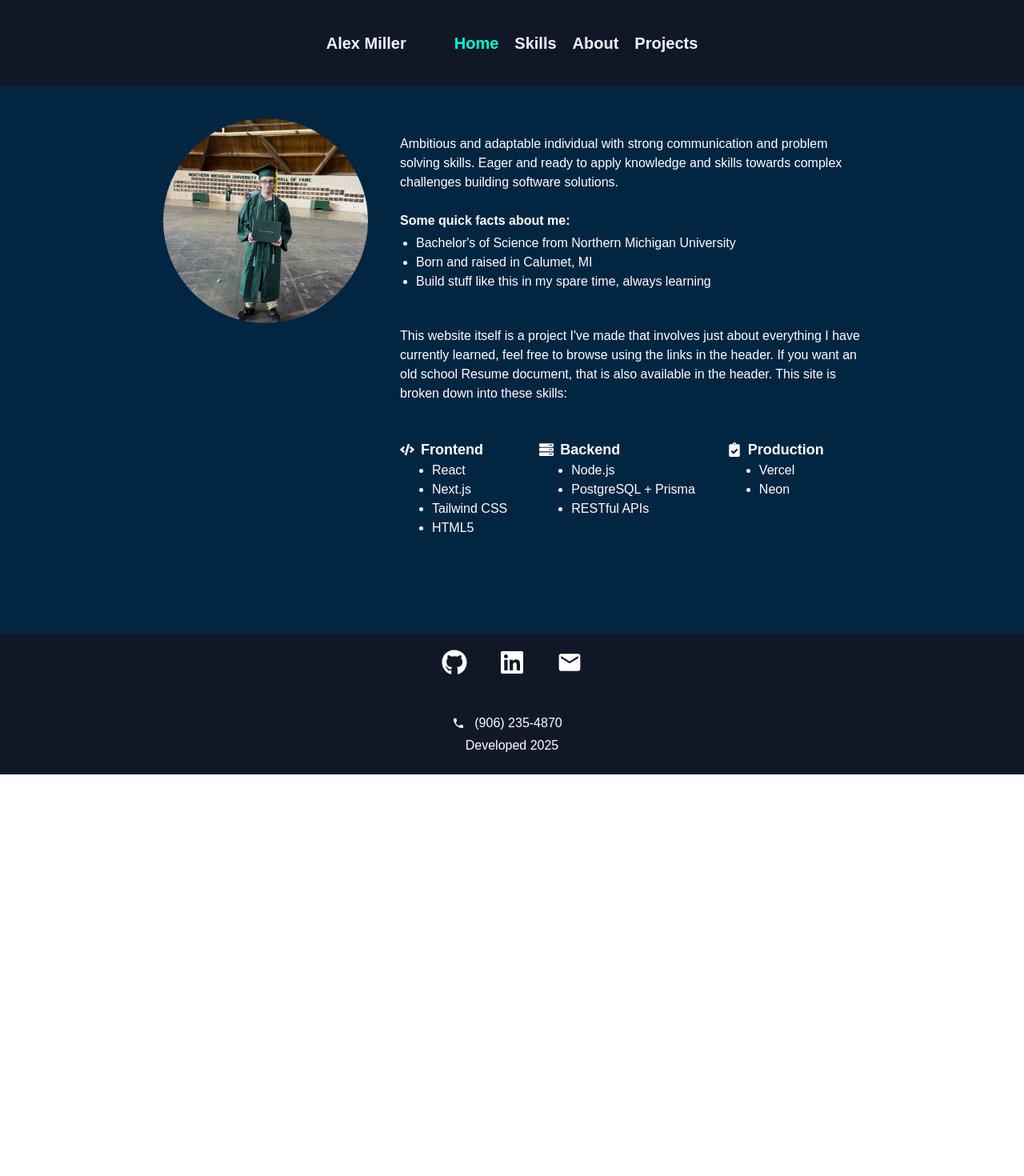
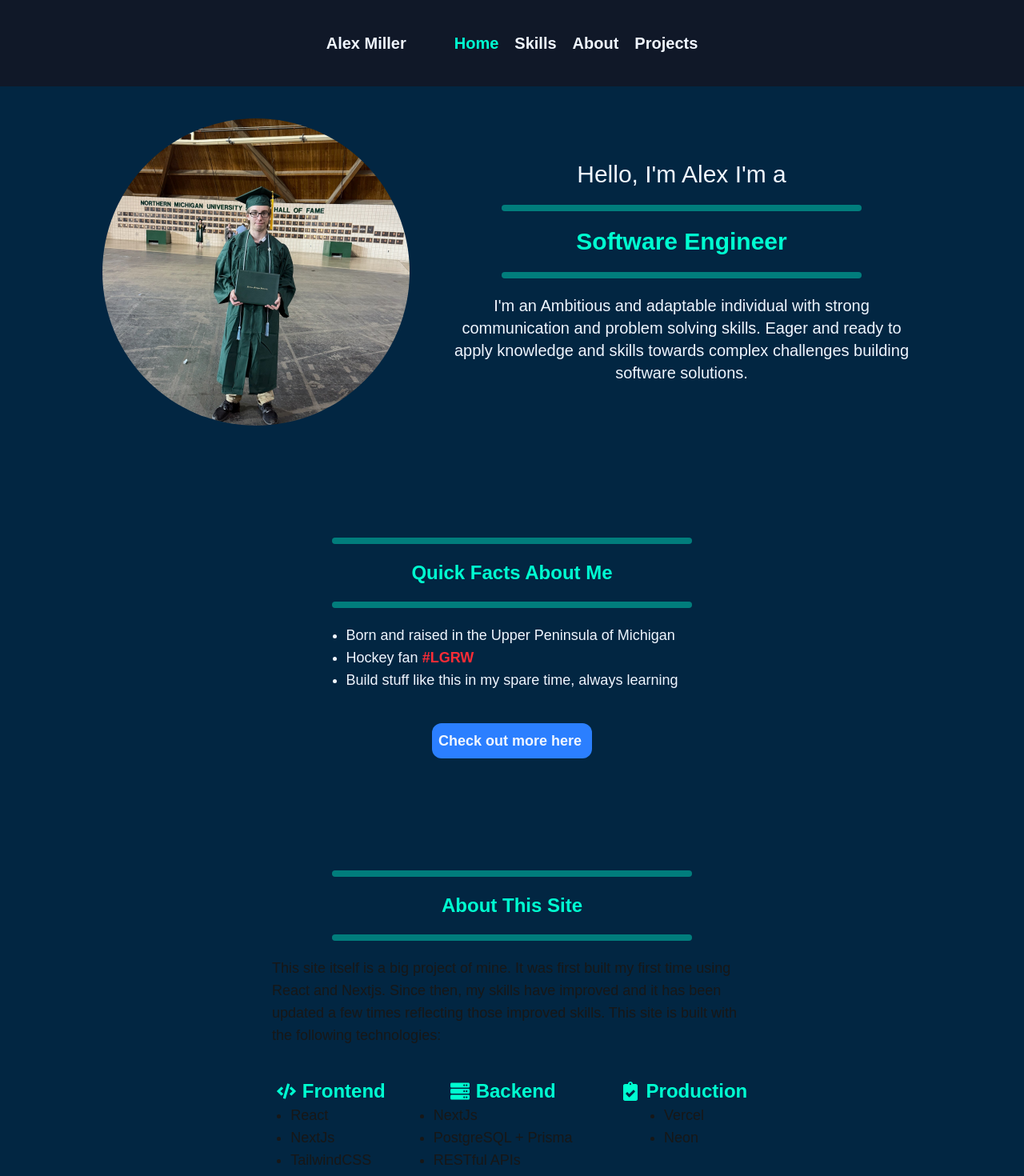
Before and after one commit to MLRDevs/Resume, a Next.js app: page / in a window 1280 px wide. Shown: the top 1470 px of the page at 80% size. Before the commit the page ends 968 px from the top, so only its background shows below. Built offline with nearby package versions, Linux system fonts and the light colour scheme.

Commit message:
changed up the home tab to be more simple

```diff
--- /dev/null
+++ b/src/app/components/BarTitle.tsx
@@ -0,0 +1,14 @@
+// Alex Miller
+// Title with horizontal bars
+
+
+export default function BarTitle({ title }: { title:string }) {
+
+    return (
+        <div className="w-full flex flex-col justify-center items-center">
+            <div className="p-1 rounded-xl w-3/4 bg-neon-teal/40 m-5"></div>
+            <p className="font-bold text-neon-teal">{title}</p>
+            <div className="p-1 rounded-xl w-3/4 bg-neon-teal/40 m-5"></div>
+        </div>
+    )
+}
--- a/src/app/page.tsx
+++ b/src/app/page.tsx
@@ -5,103 +5,120 @@
 import Header from './components/Header';
 import Footer from './components/Footer';
 import { FaCode, FaServer, FaTools, FaClipboardCheck } from "react-icons/fa";
-import Head from 'next/head';
+import BarTitle from './components/BarTitle';
+import Link from 'next/link';
 
 export const metadata = {
   title: 'AM - Home'
 }
 
 const HomePage = () => (
-  <div className="flex flex-col min-h-screen">
+  <div className="flex flex-col justify-center min-h-screen bg-navy-blue">
 
     {/* The Header appears at the top */}
     <Header page="Home" />
 
-    {/* main container */}
-    <main className="bg-navy-blue text-white flex flex-col md:flex-row items-start items-center justify-center space-x-10 py-10 px-10">
+    <div className="flex flex-col justify-center items-center m-10 gap-10">
+
+      <div className="flex flex-col sm:flex-row gap-10 justify-center items-center">
 
         {/* image of me */}
-      <div className="flex justify-center">
+        <div className="">
           <img
             src="/images/me.jpg"
-          alt="picture of me"
-          className="w-64 h-64 object-cover rounded-full"
+            alt="Picture of Me"
+            className="w-64 h-64 sm:w-96 sm:h-96 object-cover rounded-full"
           />
         </div>
 
-      <div className="flex flex-col py-5">
-
-        {/* profile lines */}
-        <section className="max-w-xl">
-          Ambitious and adaptable individual with strong communication and problem
+        {/* introduction */}
+        <div className="flex flex-col text-3xl text-center sm:w-3/4 md:w-1/2">
+          <div className="text-ice-white">
+            Hello, I'm Alex I'm a
+          </div>
+          <div className="flex flex-col justify-center items-center">
+            <BarTitle title="Software Engineer" />
+            <div className="text-ice-white text-xl">
+              I'm an Ambitious and adaptable individual with strong communication and problem
               solving skills. Eager and ready to apply knowledge and skills towards complex
               challenges building software solutions.
-        </section>
+            </div>
+          </div>
+        </div>
+      </div>
 
-        {/* blub about me */}
-        <section className="py-5">
-          <p className="font-bold py-1">Some quick facts about me:</p>
-          <ul className="list-disc px-5">
-            <li>Bachelor's of Science from Northern Michigan University</li>
-            <li>Born and raised in Calumet, MI</li>
+      {/* sections */}
+      <div className="flex flex-col justify-center items-center gap-10 text-left text-2xl mt-10">
+
+        <div className="sm:w-1/2 m-10">
+          <BarTitle title="Quick Facts About Me" />
+          <div className="text-ice-white font-normal text-lg flex flex-col justify-center items-center gap-10">
+            <ul className="list-disc">
+              <li>Born and raised in the Upper Peninsula of Michigan</li>
+              <li>
+                Hockey fan
+                <span className="text-red-500 font-bold"> #LGRW </span>
+              </li>
               <li>Build stuff like this in my spare time, always learning</li>
             </ul>
-        </section>
-
-        {/* about website */}
-        <section className="py-5 max-w-xl">
-          <div className="py-1">
-            This website itself is a project I've made that involves just
-            about everything I have currently learned, feel free to browse
-            using the links in the header. If you want an old school Resume
-            document, that is also available in the header. This site is
-            broken down into these skills:
+            <Link
+              href="/About"
+              title="About Me"
+              className="p-2 rounded-xl text-ice-white bg-blue-500 hover:bg-blue-600 active:bg-blue-700 transition font-bold w-50"
+            >
+              Check out more here
+            </Link>
+          </div>
         </div>
 
-          {/* tools/skills used */}
-          <section className="py-5 flex flex-col md:flex-row">
+        <div className="sm:w-1/2 m-10">
+          <BarTitle title="About This Site" />
+          <div className="text-lg">
+            This site itself is a big project of mine. It was first built my first time using React and Nextjs.
+            Since then, my skills have improved and it has been updated a few times reflecting those improved skills.
+            This site is built with the following technologies:
+          </div>
+          <div className="mt-10 flex flex-col sm:flex-row gap-15 justify-center">
+            <div className="flex flex-col items-center">
+              <h2 className="flex font-bold text-neon-teal items-center">
+                <FaCode className="mr-2" /> Frontend
+              </h2>
+              <ul className="list-disc font-normal text-lg">
+                <li>React</li>
+                <li>NextJs</li>
+                <li>TailwindCSS</li>
+              </ul>
+            </div>
 
-            {/* frontend */}
-            <section className="py-5">
-              <h3 className="flex items-center text-lg font-bold">
-                <FaCode className="mr-2" /> Frontend
-              </h3>
-              <ul className="list-disc px-10">
-                <li>React</li>
-                <li>Next.js</li>
-                <li>Tailwind CSS</li>
-                <li>HTML5</li>
-              </ul>
-            </section>
-
-            {/* backend */}
-            <section className="py-5">
-              <h3 className="flex items-center text-lg font-bold">
+            <div className="flex flex-col items-center">
+              <h2 className="flex font-bold text-neon-teal items-center">
                 <FaServer className="mr-2" /> Backend
-              </h3>
-              <ul className="list-disc px-10">
-                <li>Node.js</li>
+              </h2>
+              <ul className="list-disc font-normal text-lg">
+                <li>NextJs</li>
                 <li>PostgreSQL + Prisma</li>
                 <li>RESTful APIs</li>
               </ul>
+            </div>
 
-            </section>
-
-            {/* Production */}
-            <section className="py-5">
-              <h3 className="flex items-center text-lg font-bold">
+            <div className="flex flex-col items-center">
+              <h2 className="flex font-bold text-neon-teal items-center">
                 <FaClipboardCheck className="mr-2" /> Production
-              </h3>
-              <ul className="list-disc px-10">
+              </h2>
+              <ul className="list-disc font-normal text-lg">
                 <li>Vercel</li>
                 <li>Neon</li>
               </ul>
-            </section>
+            </div>
+          </div>
+        </div>
 
-          </section>
-        </section>
+
+
       </div>
-    </main>
+
+
+    </div>
 
     {/* The Footer appears at the bottom */}
     <Footer />
--- a/src/generated/prisma/edge.js
+++ b/src/generated/prisma/edge.js
@@ -124,7 +124,7 @@ const config = {
       "value": "prisma-client-js"
     },
     "output": {
-      "value": "C:\\Users\\mille\\Documents\\CS\\Portfolio\\src\\generated\\prisma",
+      "value": "C:\\Users\\npron\\Documents\\Miller\\Resume\\Resume\\src\\generated\\prisma",
       "fromEnvVar": null
     },
     "config": {
@@ -142,12 +142,11 @@ const config = {
       }
     ],
     "previewFeatures": [],
-    "sourceFilePath": "C:\\Users\\mille\\Documents\\CS\\Portfolio\\prisma\\schema.prisma",
+    "sourceFilePath": "C:\\Users\\npron\\Documents\\Miller\\Resume\\Resume\\prisma\\schema.prisma",
     "isCustomOutput": true
   },
   "relativeEnvPaths": {
-    "rootEnvPath": null,
-    "schemaEnvPath": "../../../.env"
+    "rootEnvPath": null
   },
   "relativePath": "../../../prisma",
   "clientVersion": "6.7.0",
--- a/src/generated/prisma/index.js
+++ b/src/generated/prisma/index.js
@@ -125,7 +125,7 @@ const config = {
       "value": "prisma-client-js"
     },
     "output": {
-      "value": "C:\\Users\\mille\\Documents\\CS\\Portfolio\\src\\generated\\prisma",
+      "value": "C:\\Users\\npron\\Documents\\Miller\\Resume\\Resume\\src\\generated\\prisma",
       "fromEnvVar": null
     },
     "config": {
@@ -143,12 +143,11 @@ const config = {
       }
     ],
     "previewFeatures": [],
-    "sourceFilePath": "C:\\Users\\mille\\Documents\\CS\\Portfolio\\prisma\\schema.prisma",
+    "sourceFilePath": "C:\\Users\\npron\\Documents\\Miller\\Resume\\Resume\\prisma\\schema.prisma",
     "isCustomOutput": true
   },
   "relativeEnvPaths": {
-    "rootEnvPath": null,
-    "schemaEnvPath": "../../../.env"
+    "rootEnvPath": null
   },
   "relativePath": "../../../prisma",
   "clientVersion": "6.7.0",
```
Also changed, not shown: src/app/components/Header.tsx (+0 -31 lines). Lines whose indentation alone changed are shown as unchanged.
